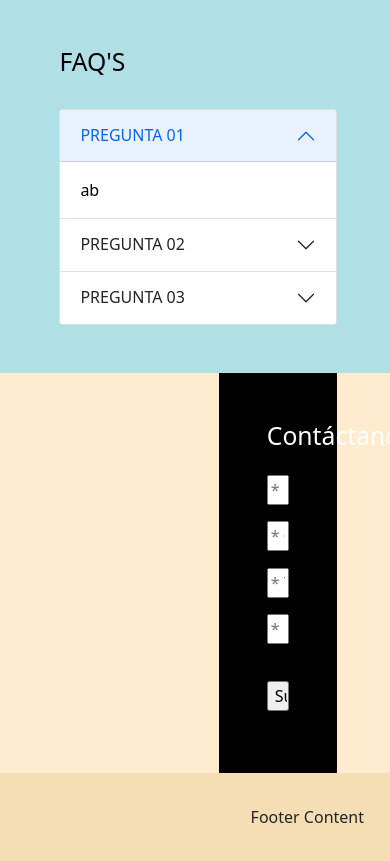
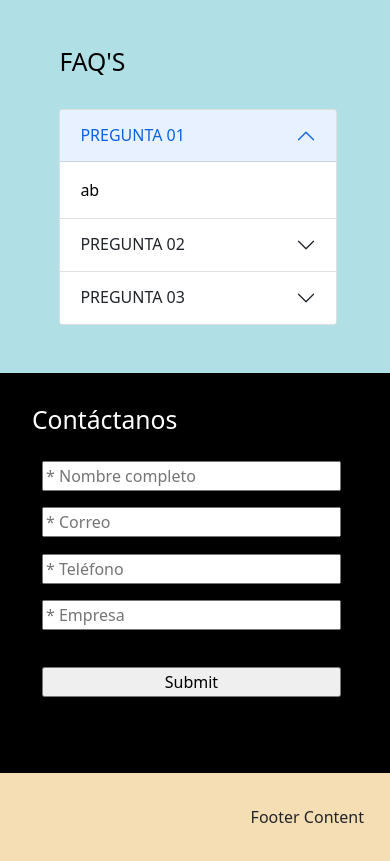
Before and after one commit to aaron2421/landing-arcadia, a PHP site: page / in a window 390 px wide; the page is wider, and only the part inside the window is pictured. Shown: the part 2966-3827 px from the top of that part. Run offline with PHP 8.4, Linux system fonts and the light colour scheme.

Commit message:
form responsivo

```diff
--- a/index.html
+++ b/index.html
@@ -3,7 +3,7 @@
   <head>
     <meta charset="UTF-8" />
     <meta http-equiv="X-UA-Compatible" content="IE=edge" />
-    <meta name="viewport" content="width=device-width, initial-scale=1.0" />
+    <meta name="viewport" content="width=device-width, initial-scale=1.0, minimum-scale=1.0" />
     <link rel="stylesheet" href="styles.css" />
     <link
       rel="stylesheet"
--- a/styles.css
+++ b/styles.css
@@ -301,4 +301,19 @@ footer {
     width: 80%;
     padding: 1rem;
   }
+
+  #pt6 {
+    align-items: center;
+    padding: unset;
+  }
+
+  #form-container {
+    width: 100%;
+    padding: 2rem;
+  }
+
+  #arc-form {
+    margin: 10px;
+    width: 90%;
+  }
 }
```
